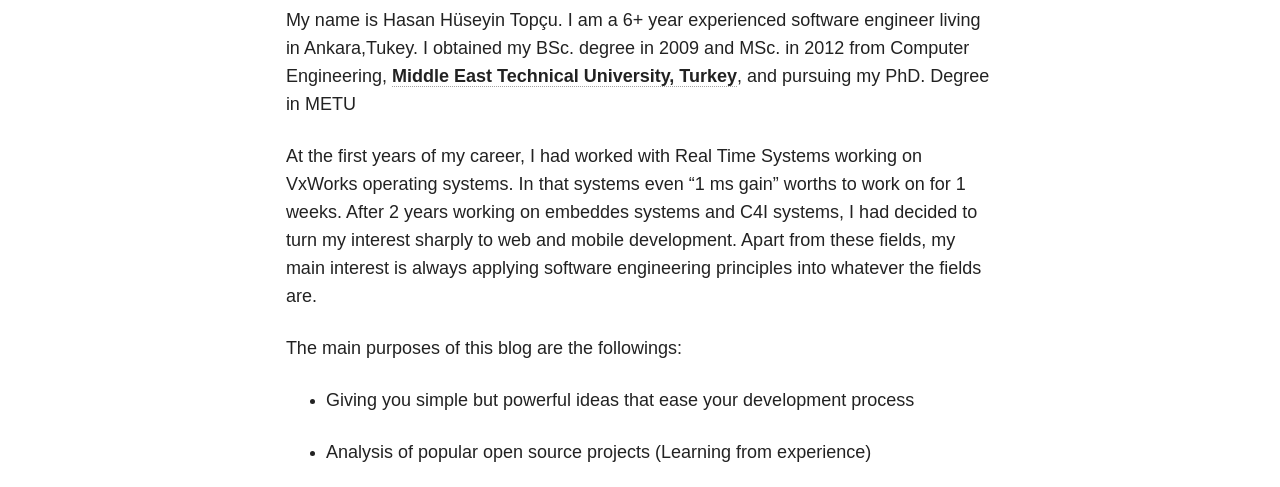
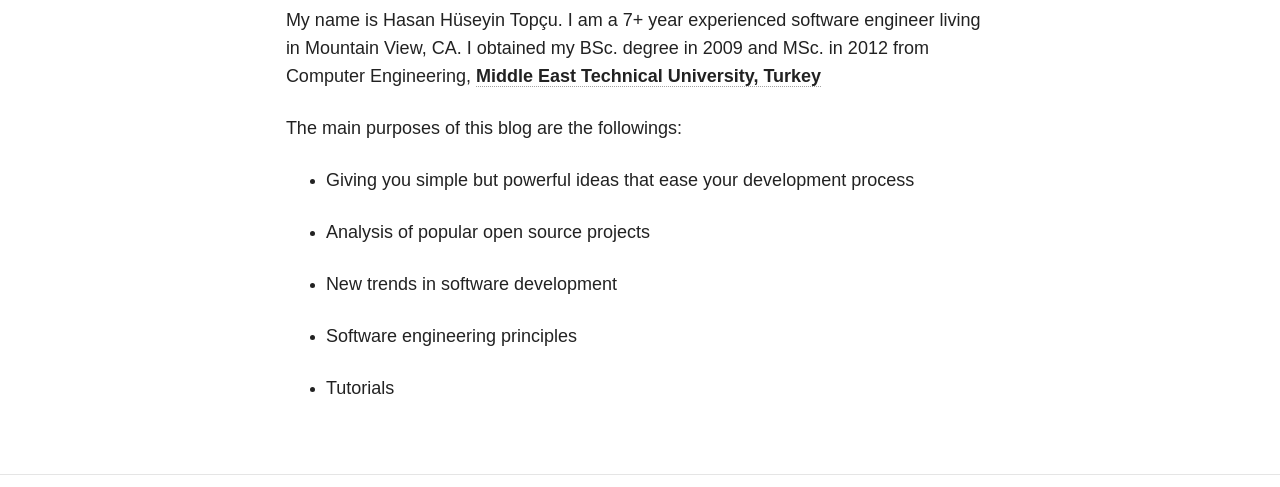
Before and after one commit to hhtopcu/hhtopcu.github.io, a plain HTML site: page about/index.html in a window 1280 px wide. Shown: the part 920-1407 px from the top of the page. Drawn offline with nearby package versions, Linux system fonts and the light colour scheme; some packages are replaced by stand-ins of ours.

Commit message:
changed about

```diff
--- a/about/index.html
+++ b/about/index.html
@@ -134,9 +134,7 @@
         <h1 class="entry-title">About me</h1>
       </header>
       <div class="entry-content">
-        <p>My name is Hasan Hüseyin Topçu. I am a 6+ year experienced software engineer living in Ankara,Tukey. I obtained my BSc. degree in 2009 and MSc. in 2012 from Computer Engineering, <a href="http://www.metu.edu.tr"><strong>Middle East Technical University, Turkey</strong></a>, and pursuing my PhD. Degree in METU</p>
-
-<p>At the first years of my career, I had worked with Real Time Systems working on VxWorks operating systems. In that systems even “1 ms gain” worths to work on for 1 weeks. After 2 years working on embeddes systems and C4I systems, I had decided to turn my interest sharply to web and mobile development. Apart from these fields, my main interest is always applying software engineering principles into whatever the fields are.</p>
+        <p>My name is Hasan Hüseyin Topçu. I am a 7+ year experienced software engineer living in Mountain View, CA. I obtained my BSc. degree in 2009 and MSc. in 2012 from Computer Engineering, <a href="http://www.metu.edu.tr"><strong>Middle East Technical University, Turkey</strong></a></p>
 
 <p>The main purposes of this blog are the followings:</p>
 
@@ -145,13 +143,16 @@
     <p>Giving you simple but powerful ideas that ease your development process</p>
   </li>
   <li>
-    <p>Analysis of popular open source projects (Learning from experience)</p>
+    <p>Analysis of popular open source projects</p>
   </li>
   <li>
     <p>New trends in software development</p>
   </li>
   <li>
-    <p>Applying software engineering principles</p>
+    <p>Software engineering principles</p>
+  </li>
+  <li>
+    <p>Tutorials</p>
   </li>
 </ul>
 
--- a/feed.xml
+++ b/feed.xml
@@ -4,7 +4,7 @@
 <generator uri="https://github.com/jekyll/jekyll">Jekyll</generator>
 <link rel="self" type="application/atom+xml" href="https://hhtopcu.github.io/feed.xml" />
 <link rel="alternate" type="text/html" href="https://hhtopcu.github.io" />
-<updated>2016-09-22T18:38:56-07:00</updated>
+<updated>2016-09-22T18:49:55-07:00</updated>
 <id>https://hhtopcu.github.io/</id>
 <author>
   <name>Hasan Huseyin Topcu</name>
```
